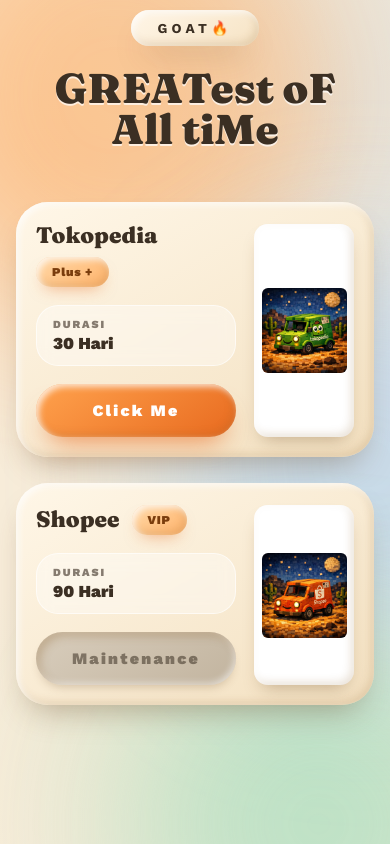
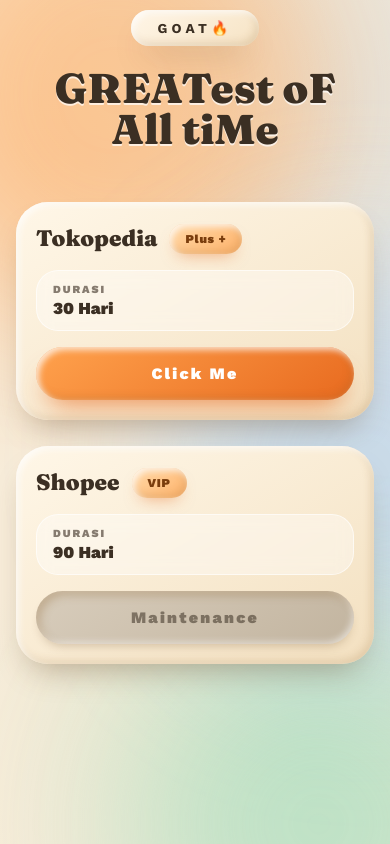
Before and after one commit to Patrama/Simple-Bio, a plain HTML site: page index.html in a window 390 px wide. Drawn offline with nearby package versions, Linux system fonts and the light colour scheme.

Commit message:
feat: refactor layout and styles for improved responsiveness; remove unused image references

```diff
--- a/css/style.css
+++ b/css/style.css
@@ -192,9 +192,10 @@
   padding: 26px 26px 24px;
   box-shadow: var(--clay-shadow), var(--clay-inset);
   display: flex;
-  flex-direction: row;
-  align-items: stretch;
+  flex-direction: column;
   gap: 18px;
+  position: relative;
+  overflow: hidden;
   transition:
     transform 0.25s ease,
     box-shadow 0.25s ease;
@@ -214,6 +215,8 @@
   display: flex;
   flex-direction: column;
   gap: 18px;
+  position: relative;
+  z-index: 1;
 }
 
 .title-group {
@@ -278,26 +281,26 @@
 }
 
 .brand-logo-container {
-  flex: 0 0 auto;
-  align-self: stretch;
+  position: absolute;
+  z-index: 0;
+  top: 50%;
+  right: 0;
+  transform: translateY(-50%);
+  width: 68%;
+  height: 92%;
   display: flex;
   align-items: center;
   justify-content: center;
-  width: 180px;
-  border-radius: var(--radius-sm);
-  background: #ffffff;
-  box-shadow:
-    0 10px 18px -8px rgba(99, 66, 30, 0.35),
-    var(--clay-inset);
+  pointer-events: none;
 }
 
 .brand-logo {
-  max-width: 85%;
-  max-height: 85%;
+  max-width: 100%;
+  max-height: 100%;
   width: auto;
   height: auto;
   object-fit: contain;
-  border-radius: 6px;
+  opacity: 0.2;
 }
 
 /* Price row */
@@ -389,10 +392,18 @@
 
   .product-card {
     padding: 22px 20px 20px;
+    gap: 16px;
+  }
+
+  .card-content {
+    gap: 16px;
   }
 
   .brand-logo-container {
-    width: 100px;
+    top: 8px;
+    transform: none;
+    width: 78%;
+    height: 45%;
   }
 
   .announcement {
--- a/index.html
+++ b/index.html
@@ -6,10 +6,6 @@
     <meta charset="UTF-8" />
     <meta name="viewport" content="width=device-width, initial-scale=1.0" />
     <meta name="theme-color" content="#f7ecd9" />
-    <meta
-      name="description"
-      content="TOKCER - Pilih paket, bayar pake QRIS, langsung dapat key. Model terbaru Opus 5 Ready!"
-    />
     <title>TOKCER</title>
     <link rel="icon" type="image/webp" href="img/Tokped-ICO.webp" />
     <link rel="preconnect" href="https://fonts.googleapis.com" />
@@ -24,10 +20,6 @@
     <div class="blob blob-a" aria-hidden="true"></div>
     <div class="blob blob-b" aria-hidden="true"></div>
     <div class="blob blob-c" aria-hidden="true"></div>
-
-    <!-- <header class="announcement glass" role="banner">
-      <p>Model terbaru <strong>Opus 5</strong> Ready di Tokcer! Yukk Gasken &#128293;</p>
-    </header> -->
 
     <main>
       <section class="hero" aria-label="Hero">
@@ -44,11 +36,6 @@
         aria-label="Daftar produk"
       ></section>
     </main>
-
-    <!-- <footer class="site-footer">
-      <p>&copy; 2026 TOKCER &middot; Semua harga dalam Rupiah (IDR)</p>
-    </footer> -->
-
     <script src="js/script.js" defer></script>
   </body>
 </html>
--- a/js/script.js
+++ b/js/script.js
@@ -7,7 +7,6 @@
     duration: "30 Hari",
     stock: 1,
     link: "page/tokopedia.html",
-    image: "img/Tokopedia.webp",
     sourceLabel: "Tokopedia",
   },
   {
@@ -16,7 +15,6 @@
     duration: "90 Hari",
     stock: 0,
     link: "page/shopee.html",
-    image: "img/Shopee.webp",
     sourceLabel: "Shopee",
   },
 ];
@@ -65,15 +63,6 @@
         ${priceHtml}
         ${buyHtml}
       </div>
-      <div class="brand-logo-container">
-        <img
-          src="${item.image}"
-          class="brand-logo"
-          loading="lazy"
-          decoding="async"
-          alt="${item.sourceLabel} logo"
-        />
-      </div>
     `;
 
     fragment.appendChild(card);
```
